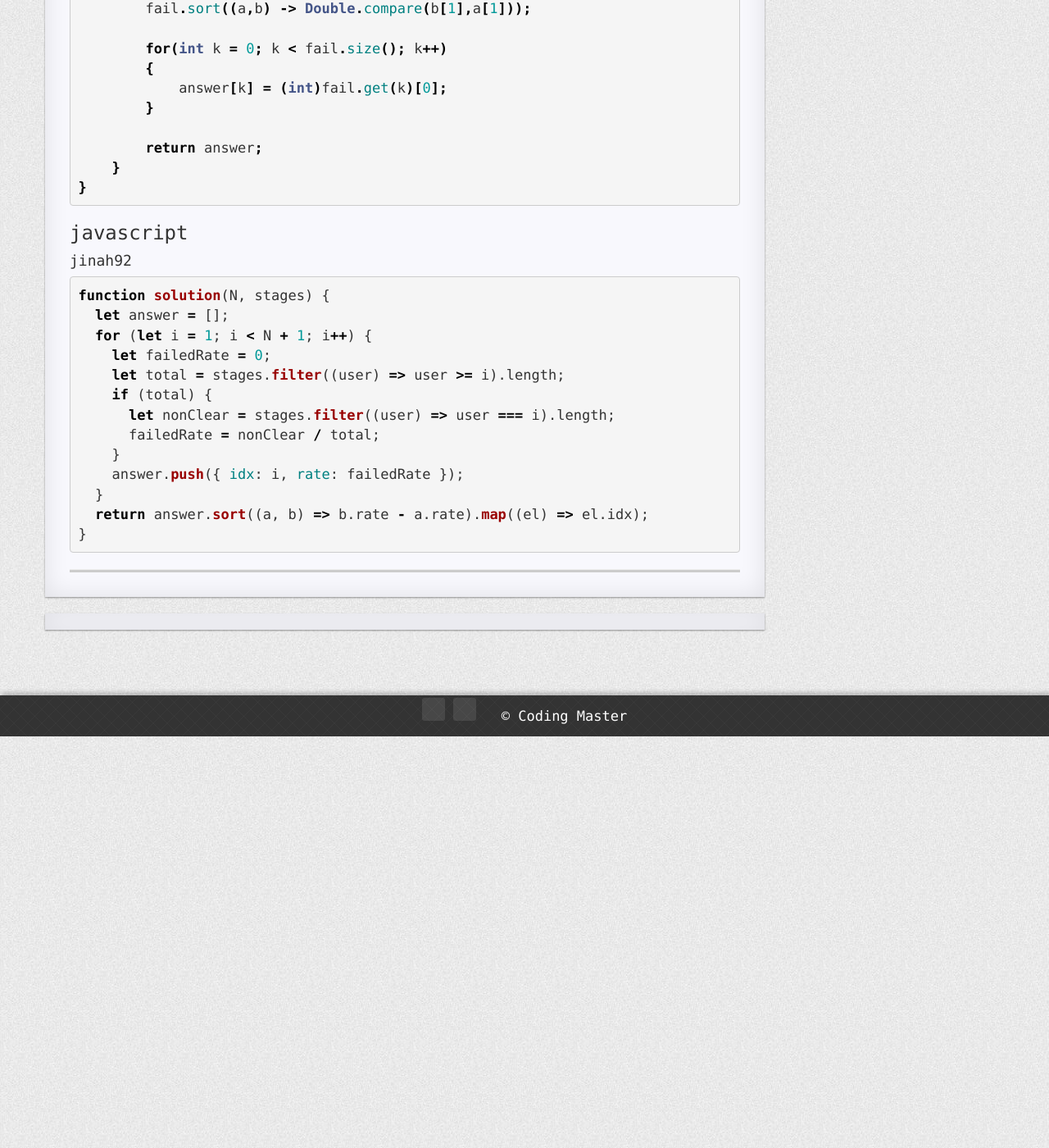
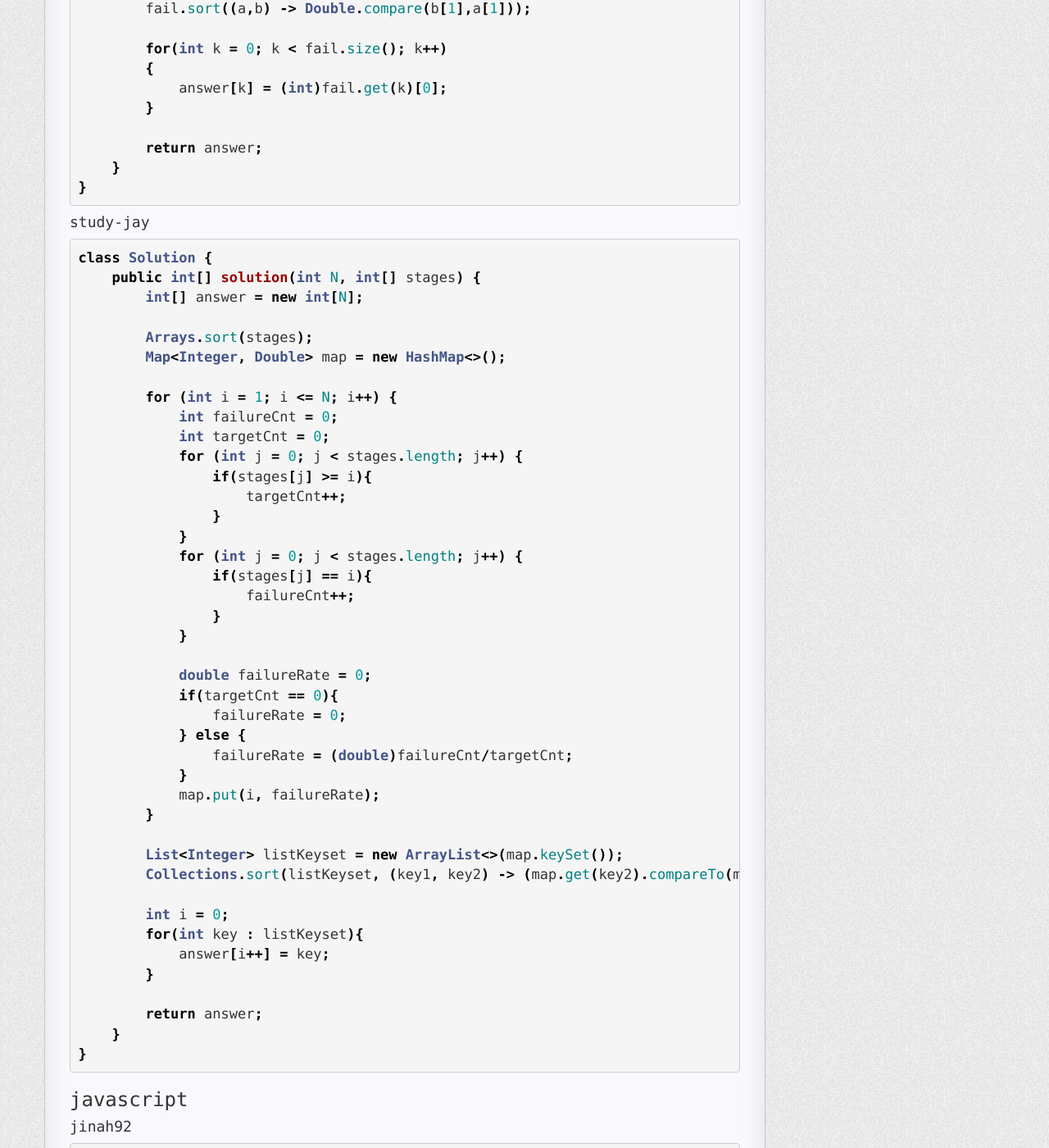
Before and after one commit to COMA-coding-master/COMA-coding-master.github.io, a Jekyll site: the page built from _posts/2022-01-30-실패율.md, in a window 1280 px wide and 1400 px high, scrolled down 1549 px. Shown: the whole window at 82% size. Built offline with Jekyll 4.4.1, drawn with Linux system fonts in a browser that asks for light colours; nearby versions of some CDN libraries; comment, search, counter and statistics services are not loaded; a style sheet for code colours, icons or effects is not loaded.

Commit message:
실패율 풀이

````diff
--- a/_posts/2022-01-30-실패율.md
+++ b/_posts/2022-01-30-실패율.md
@@ -74,6 +74,52 @@ class Solution {
 }
 ```
 
+#### study-jay
+
+```java
+class Solution {
+    public int[] solution(int N, int[] stages) {
+        int[] answer = new int[N];
+
+        Arrays.sort(stages);
+        Map<Integer, Double> map = new HashMap<>();
+
+        for (int i = 1; i <= N; i++) {
+            int failureCnt = 0;
+            int targetCnt = 0;
+            for (int j = 0; j < stages.length; j++) {
+                if(stages[j] >= i){
+                    targetCnt++;
+                }
+            }
+            for (int j = 0; j < stages.length; j++) {
+                if(stages[j] == i){
+                    failureCnt++;
+                }
+            }
+
+            double failureRate = 0;
+            if(targetCnt == 0){
+                failureRate = 0;
+            } else {
+                failureRate = (double)failureCnt/targetCnt;
+            }
+            map.put(i, failureRate);
+        }
+
+        List<Integer> listKeyset = new ArrayList<>(map.keySet());
+        Collections.sort(listKeyset, (key1, key2) -> (map.get(key2).compareTo(map.get(key1))));
+
+        int i = 0;
+        for(int key : listKeyset){
+            answer[i++] = key;
+        }
+
+        return answer;
+    }
+}
+```
+
 ### javascript
 
 #### jinah92
````
